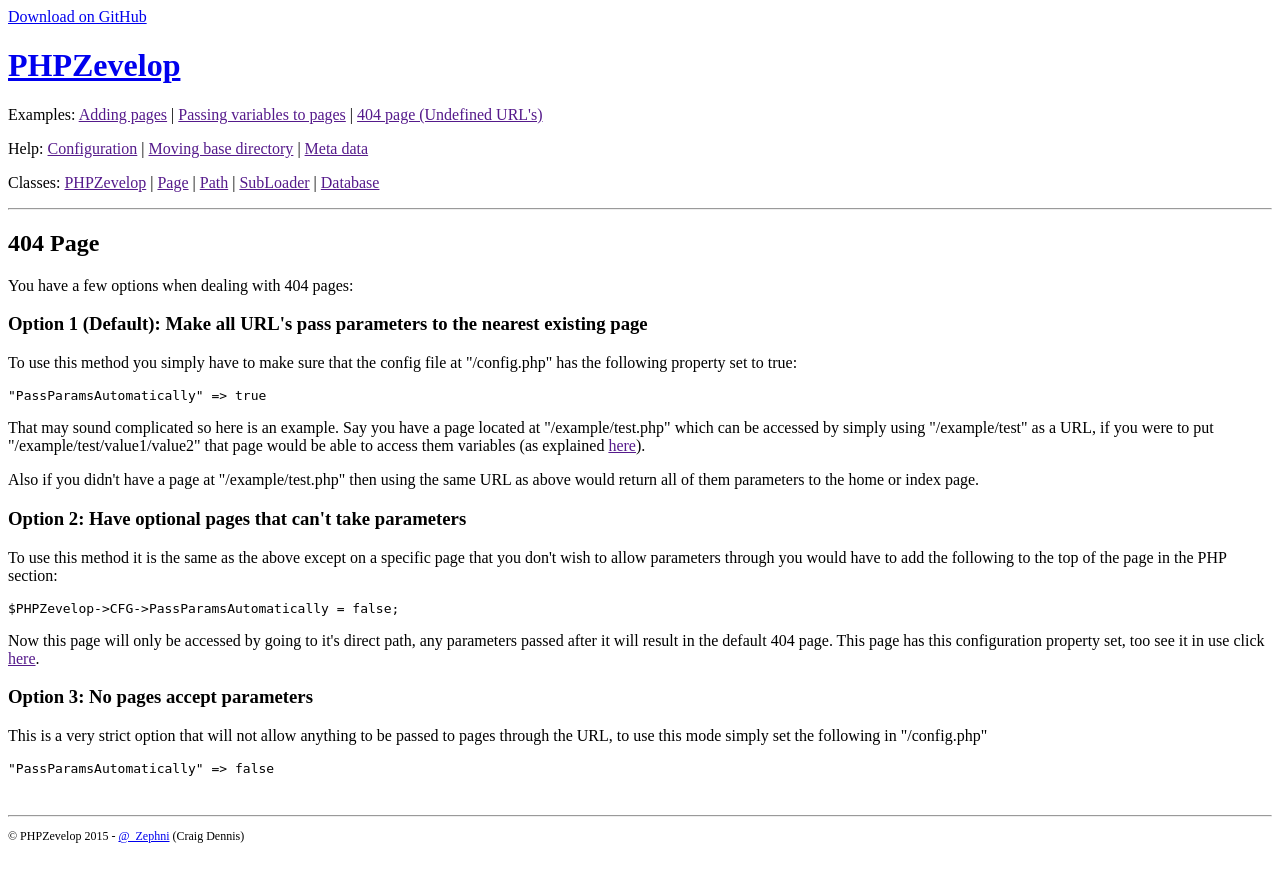
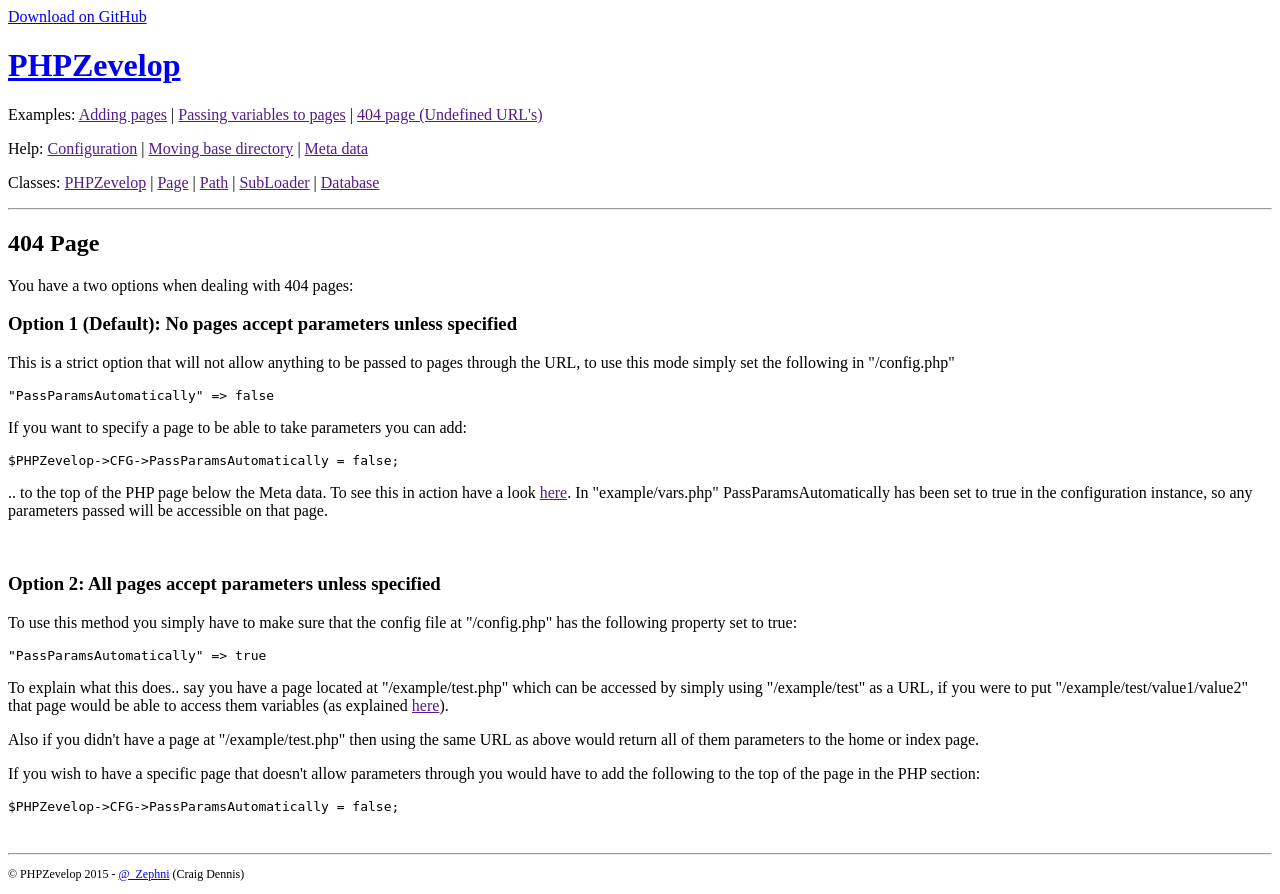
Before and after one commit to Zephni/PHPZevelop, a PHP site: template site/pages/example/404.php in a window 1280 px wide. Before the commit the page ends 843 px from the top, so only its background shows below. Run offline with PHP 8.4, Linux system fonts and the light colour scheme; the template is opened without the code that fills it, so the values that code supplies are empty; some libraries are stand-ins or nearby versions.

Commit message:
Parameter configuration updated

```diff
--- a/config.php
+++ b/config.php
@@ -9,7 +9,7 @@
 		"LocalDir" => LOCAL_DIR,
 		"MainDir" => MAIN_DIR,
 		"MainDirClasses" => MAIN_DIR."/classes",
-		"PassParamsAutomatically" => true,
+		"PassParamsAutomatically" => false,
 		"PreParam" => "param_",
 		"DefaultFiles" => array("index.php", "default.php", "home.php")
 	);
--- a/site/pages/example/404.php
+++ b/site/pages/example/404.php
@@ -2,38 +2,37 @@
 	/* Page meta data
 	------------------------------*/
 	$PHPZevelop->Set("PAGE_TITLE",		"404");
-
-	// Turn parameters off for this page
-	$PHPZevelop->CFG->PassParamsAutomatically = false;
 ?>
 <h2>404 Page</h2>
 
-<p>You have a few options when dealing with 404 pages:</p>
+<p>You have a two options when dealing with 404 pages:</p>
 
-<h3>Option 1 (Default): Make all URL's pass parameters to the nearest existing page</h3>
+
+<h3>Option 1 (Default): No pages accept parameters unless specified</h3>
+
+<p>This is a strict option that will not allow anything to be passed to pages through the URL, to use this mode simply set the following in "/config.php"</p>
+
+<pre class="code">"PassParamsAutomatically" => false</pre>
+
+<p>If you want to specify a page to be able to take parameters you can add:</p>
+
+<pre class="code">$PHPZevelop->CFG->PassParamsAutomatically = false;</pre>
+
+<p>.. to the top of the PHP page below the Meta data. To see this in action have a look <a href="<?php $PHPZevelop->Path->GetPage("example/vars/5/test"); ?>" target="_blank">here</a>. In "example/vars.php"
+PassParamsAutomatically has been set to true in the configuration instance, so any parameters passed will be accessible on that page.</p>
+
+
+<br /><h3>Option 2: All pages accept parameters unless specified</h3>
 
 <p>To use this method you simply have to make sure that the config file at "/config.php" has the following property set to true:</p>
 
 <pre class="code">"PassParamsAutomatically" => true</pre>
 
-<p>That may sound complicated so here is an example. Say you have a page located at "/example/test.php" which can be accessed by simply using "/example/test" as a URL,
+<p>To explain what this does.. say you have a page located at "/example/test.php" which can be accessed by simply using "/example/test" as a URL,
 if you were to put "/example/test/value1/value2" that page would be able to access them variables (as explained <a href="<?php $PHPZevelop->Path->GetPage("example/vars/5/test"); ?>">here</a>).</p>
 
 <p>Also if you didn't have a page at "/example/test.php" then using the same URL as above would return all of them parameters to the home or index page.</p>
 
-
-<h3>Option 2: Have optional pages that can't take parameters</h3>
-
-<p>To use this method it is the same as the above except on a specific page that you don't wish to allow parameters through you would have to add the following to the top of the page in the PHP section:</p>
+<p>If you wish to have a specific page that doesn't allow parameters through you would have to add the following to the top of the page in the PHP section:</p>
 
 <pre class="code">$PHPZevelop->CFG->PassParamsAutomatically = false;</pre>
-
-<p>Now this page will only be accessed by going to it's direct path, any parameters passed after it will result in the default 404 page. This page has this configuration property set,
-	too see it in use click <a href="<?php $PHPZevelop->Path->GetPage("example/404/no-vars-allowed"); ?>" target="_blank">here</a>.</p>
-
-
-<h3>Option 3: No pages accept parameters</h3>
-
-<p>This is a very strict option that will not allow anything to be passed to pages through the URL, to use this mode simply set the following in "/config.php"</p>
-
-<pre class="code">"PassParamsAutomatically" => false</pre>
--- a/site/pages/example/vars.php
+++ b/site/pages/example/vars.php
@@ -2,6 +2,9 @@
 	/* Page meta data
 	------------------------------*/
 	$PHPZevelop->Set("PAGE_TITLE",		"Vars");
+
+	// Turn parameters off for this page
+	$PHPZevelop->CFG->PassParamsAutomatically = true;
 ?>
 <h2>Variable passing test</h2>
 
```
